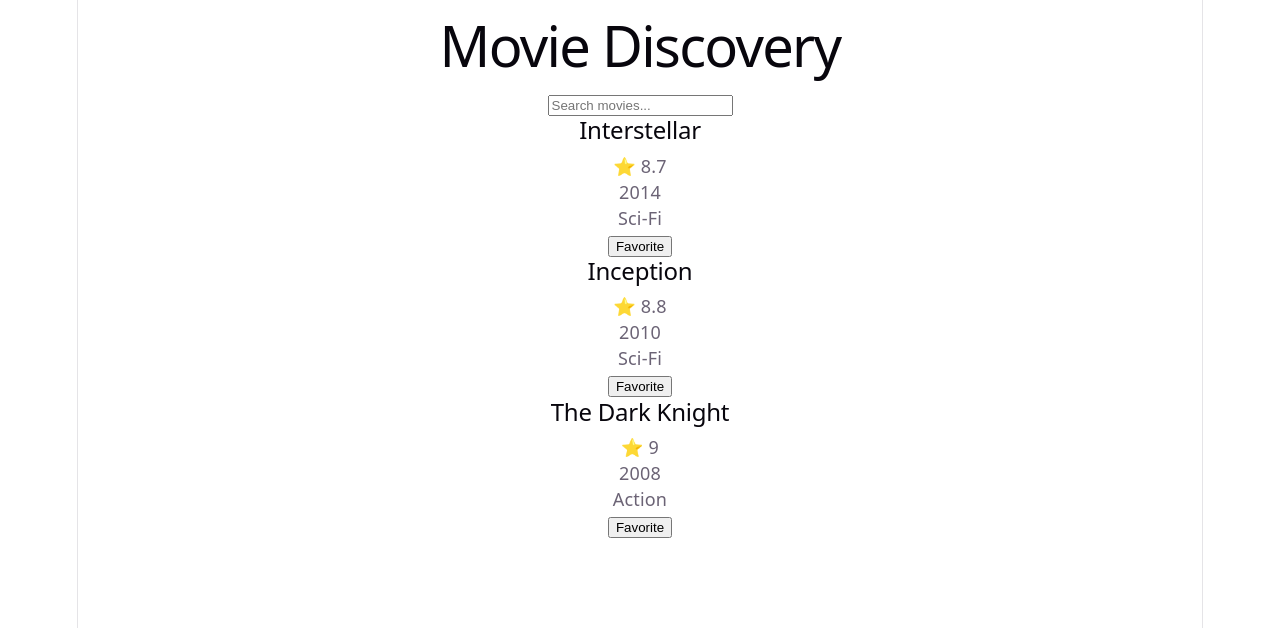
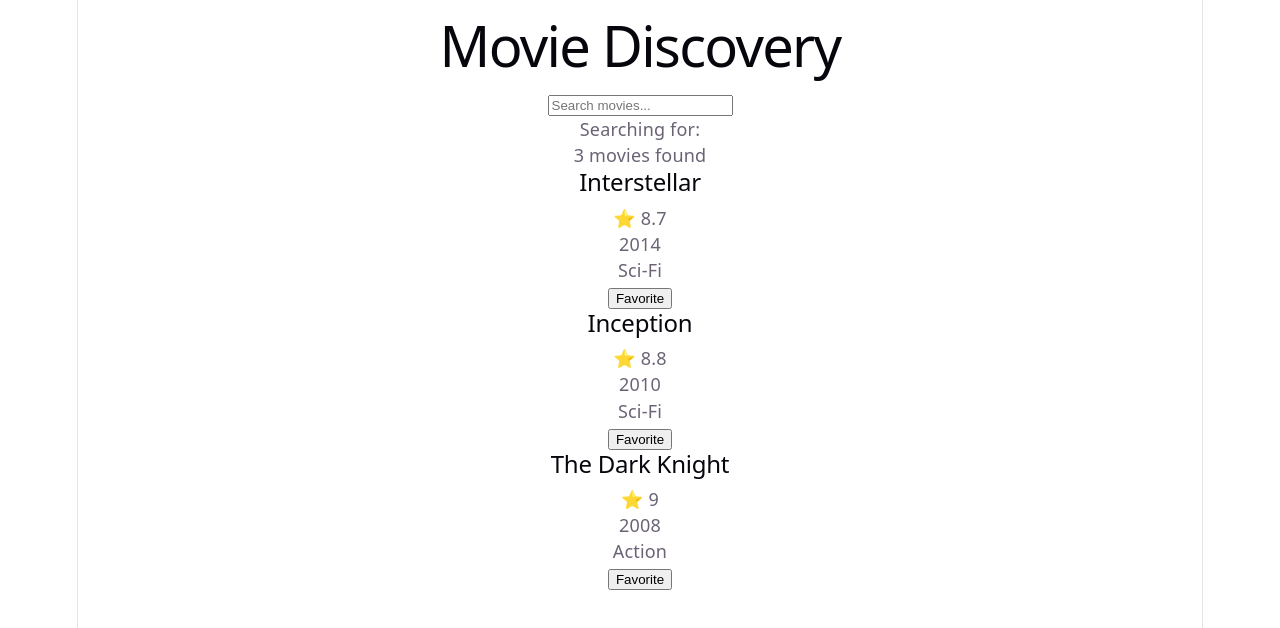
Before and after one commit to Khushi78955/Movie-Discovery-App-Frontend, a React (Vite) app: page / in a window 1280 px wide. Shown: the top 628 px of the page. Built offline with nearby package versions, Linux system fonts and the light colour scheme.

Commit message:
build movie discovery interface

```diff
--- a/src/App.jsx
+++ b/src/App.jsx
@@ -1,3 +1,5 @@
+import { useState } from "react";
+
 const movies = [
   {
     id: 1,
@@ -33,18 +35,24 @@
       <p>⭐ {movie.rating}</p>
       <p>{movie.year}</p>
       <p>{movie.genre}</p>
-
-      <button onClick={handleFavorite}>
-        Favorite
-      </button>
+      <button onClick={handleFavorite}>Favorite</button>
     </div>
   );
 }
 
 function App() {
+  const [searchQuery, setSearchQuery] = useState("");
+
   function handleSearchChange(event) {
-    console.log(event.target.value);
+    setSearchQuery(event.target.value);
   }
+
+  const filteredMovies = movies.filter(movie =>
+    movie.title
+      .toLowerCase()
+      .includes(searchQuery.toLowerCase())
+  );
+
 
   return (
     <main>
@@ -53,10 +61,19 @@
       <input
         type="text"
         placeholder="Search movies..."
+        value={searchQuery}
         onChange={handleSearchChange}
       />
 
-      {movies.map(movie => (
+      <p>Searching for: {searchQuery}</p>
+
+      <p>{filteredMovies.length} movies found</p>
+
+      {filteredMovies.length === 0 && (
+        <p>No movies found.</p>
+      )}
+
+      {filteredMovies.map(movie => (
         <MovieCard
           key={movie.id}
           movie={movie}
```
